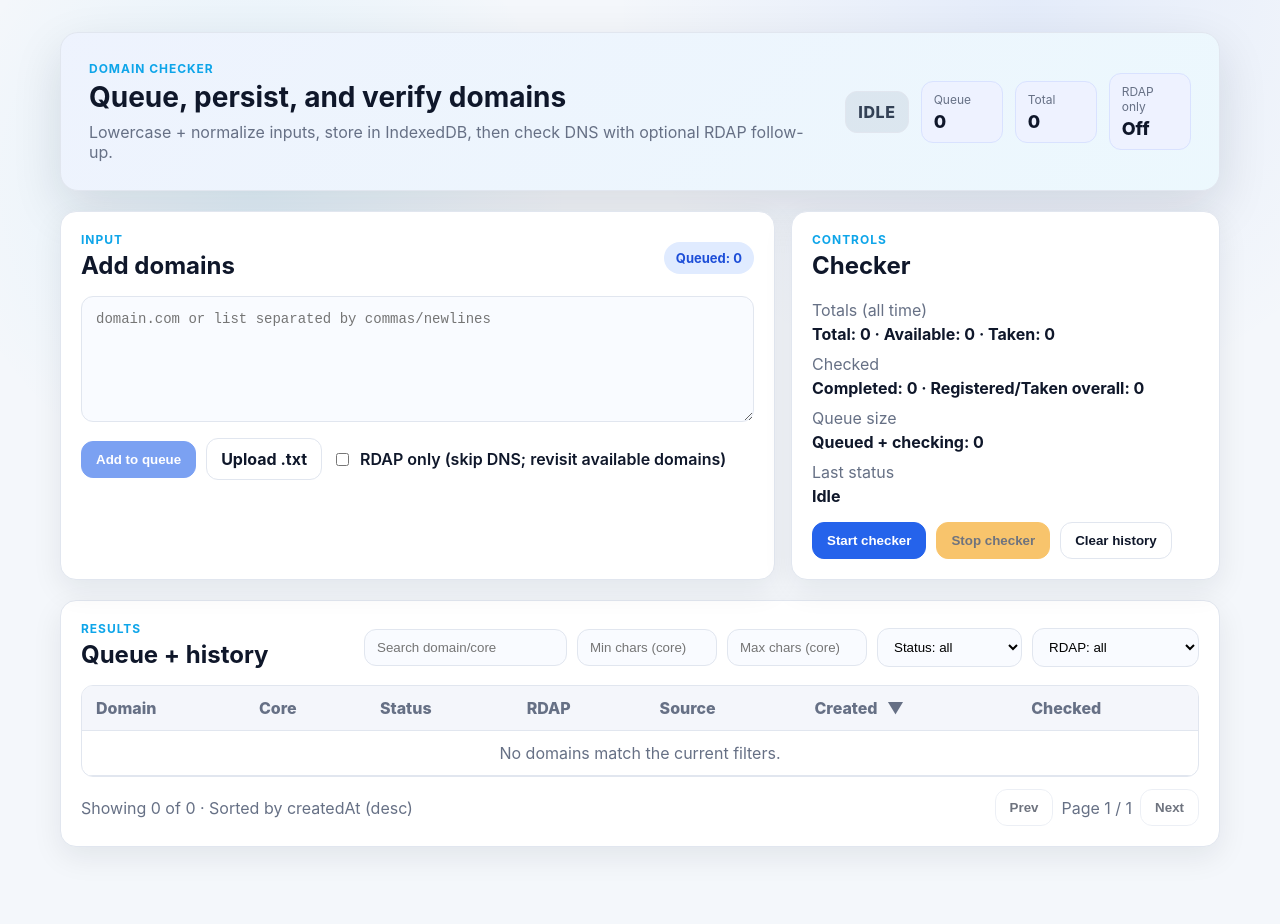
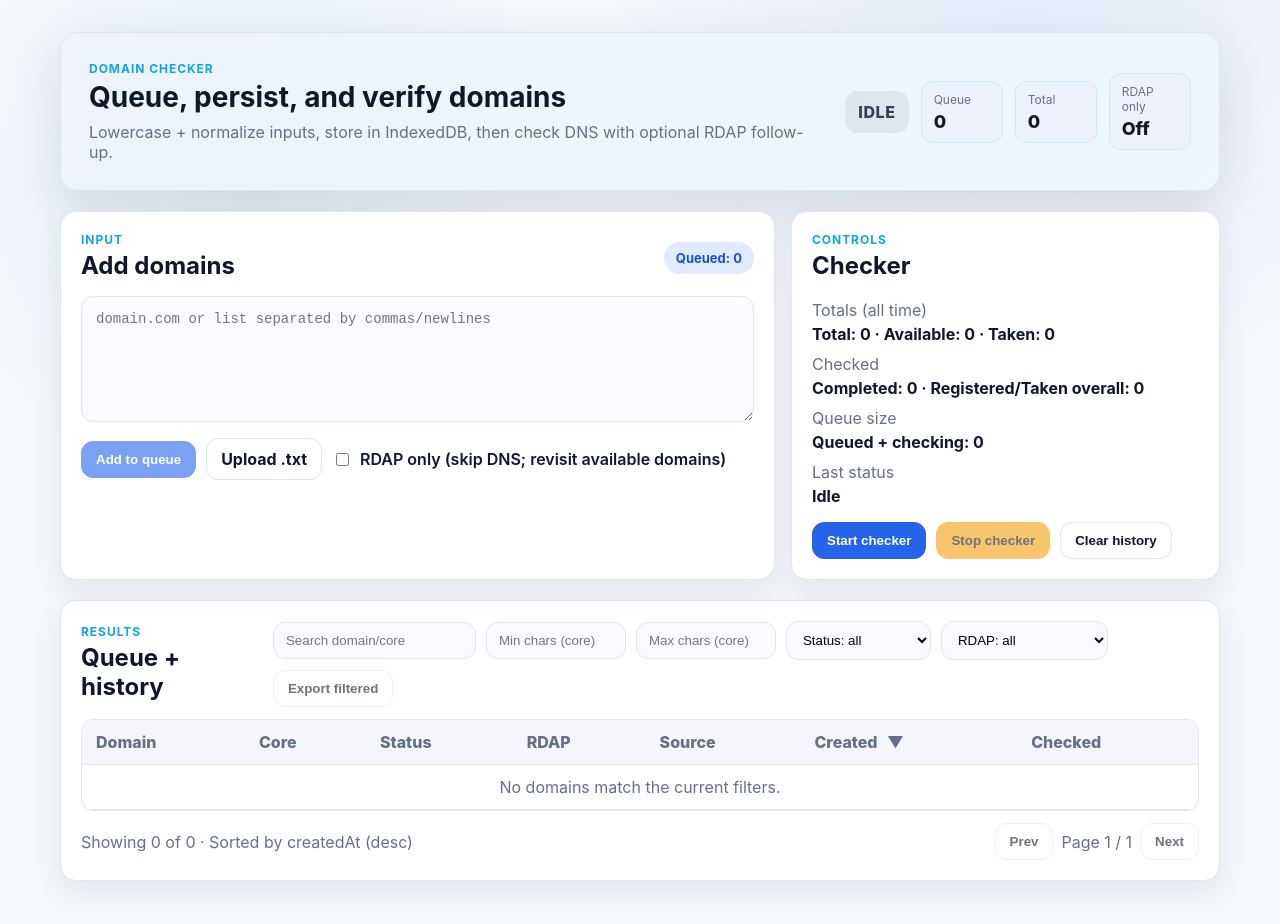
Before and after one commit to marcosrioj/domain-checker, a React (Vite) app: page / in a window 1280 px wide. Shown: the top 924 px of the page. Built offline with nearby package versions, Linux system fonts and the light colour scheme.

Commit message:
Added an export option

```diff
--- a/src/features/domains/components/DomainCheckerPage/DomainCheckerPage.tsx
+++ b/src/features/domains/components/DomainCheckerPage/DomainCheckerPage.tsx
@@ -122,6 +122,18 @@ export function DomainCheckerPage() {
       setSortDirection("asc");
     }
     setPage(1);
+  };
+
+  const handleExport = () => {
+    if (!sortedRecords.length) return;
+    const payload = sortedRecords.map((item) => item.domain).join(",");
+    const blob = new Blob([payload], { type: "text/plain" });
+    const url = URL.createObjectURL(blob);
+    const link = document.createElement("a");
+    link.href = url;
+    link.download = "domains.txt";
+    link.click();
+    URL.revokeObjectURL(url);
   };
 
   const showingStart = (safePage - 1) * PAGE_SIZE + 1;
@@ -300,6 +312,9 @@ export function DomainCheckerPage() {
                 </option>
               ))}
             </select>
+            <button className="button ghost" onClick={handleExport} disabled={!sortedRecords.length}>
+              Export filtered
+            </button>
           </div>
         </div>
 
```
